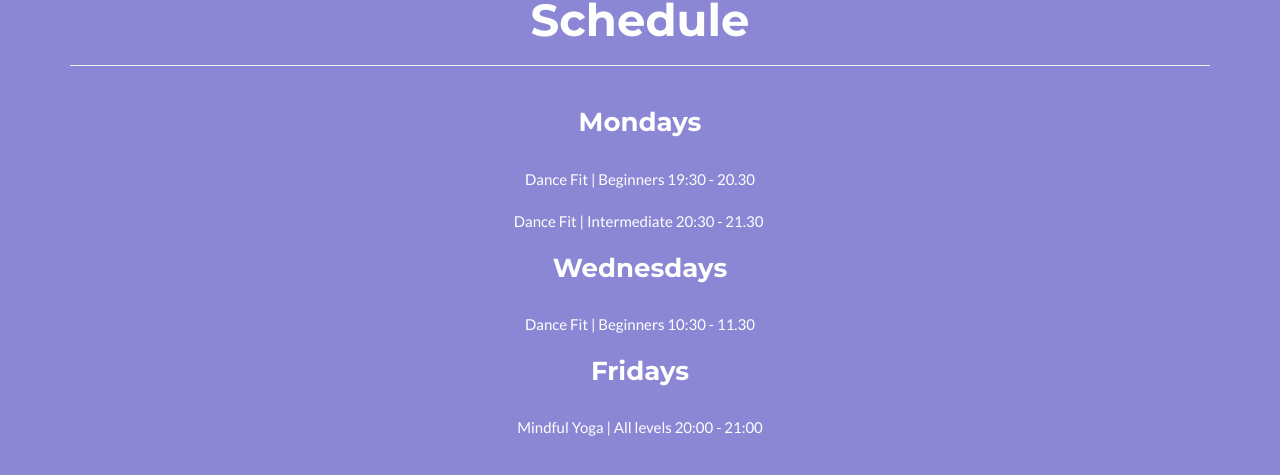
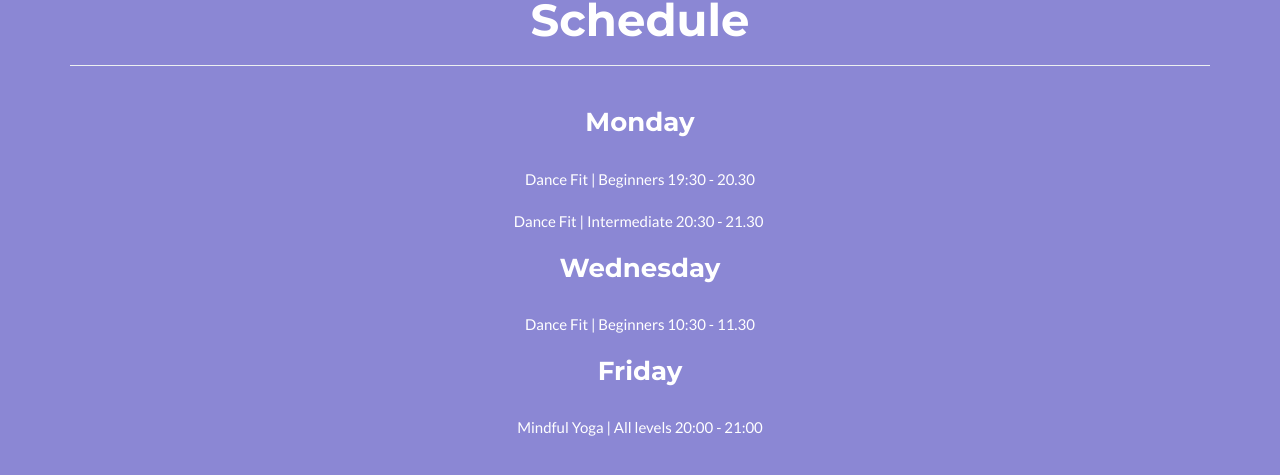
Before and after one commit to tineka-blake/tineka-blake.github.io, a Jekyll site: the page built from _posts/2020-08-27-private-yoga.markdown, in a window 1280 px wide and 900 px high, scrolled down 1166 px. Shown: the part 154-629 px from the top of the window. Built offline with Jekyll 4.4.1, drawn with Linux system fonts in a browser that asks for light colours.

Commit message:
yoga changes

```diff
--- a/_includes/schedule.html
+++ b/_includes/schedule.html
@@ -9,18 +9,18 @@
             </div>
             <div class="row">
 	      <div style="text-align:center;">
-		<h3>Mondays</h3>
+		<h3>Monday</h3>
 		<br>
 		Dance Fit | Beginners 19:30 - 20.30
 		<br>
 		<br>
 		Dance Fit | Intermediate 20:30 - 21.30
 		<br>
-		<h3>Wednesdays</h3>
+		<h3>Wednesday</h3>
 		<br>
 		Dance Fit | Beginners 10:30 - 11.30
 		<br>
-		<h3>Fridays</h3>
+		<h3>Friday</h3>
 		<br>
 		Mindful Yoga | All levels 20:00 - 21:00
 		<br>
--- a/_posts/2020-08-27-private-yoga.markdown
+++ b/_posts/2020-08-27-private-yoga.markdown
@@ -8,7 +8,7 @@
 # project-date: March 2020
 # client: Start Bootstrap
 # category: Web Development
-description: It's possible to let go, let go of stress, let go tension, let go of fear. Surrender to the present moment and allow yourself to enjoy your life as it unfolds right in front of you, right here, right now... What other moment is there?<br><br>Learn to shift yourself into a state of blissful relaxation and enjoy the ride.<br>This is the ultimate opportunity to de-stress and to allow your body and mind to relax. You will go through restorative & calming yoga poses, yogic breathing exercises which will literally melt stress from your body, and end with a relaxing Yoga Nidra. After this yoga class your body will be restored & ready for a lovely weekend!<br><br><b>Location:</b><a href="https://goo.gl/maps/7uMRxu3R6VoAAcSy9">'t Strandpaviljoen Noordzeestraat 20, 3522 PK Utrecht</a>,<br>All classes are socially distanced at a minimum distance of 1.5m. Please bring also bring your own mat.<br>
+description: It's possible to let go, let go of stress, let go tension, let go of fear. Surrender to the present moment and allow yourself to enjoy your life as it unfolds right in front of you, right here, right now... What other moment is there?<br><br>Learn to shift yourself into a state of blissful relaxation and enjoy the ride.<br>This is the ultimate opportunity to de-stress and to allow your body and mind to relax. You will explore restorative & calming yoga poses, yogic breathing exercises & relaxation techniques. After this yoga class your body will be restored & ready for a lovely weekend!<br><br><b>Location:</b><a href="https://goo.gl/maps/7uMRxu3R6VoAAcSy9"> 't Strandpaviljoen Noordzeestraat 20, 3522 PK Utrecht</a><br><b>Starts:</b> Friday 11th September 2020<br><br>All classes are socially distanced at a minimum distance of 1.5m. Please bring also bring your own mat.<br>
 
 
 ---
```
